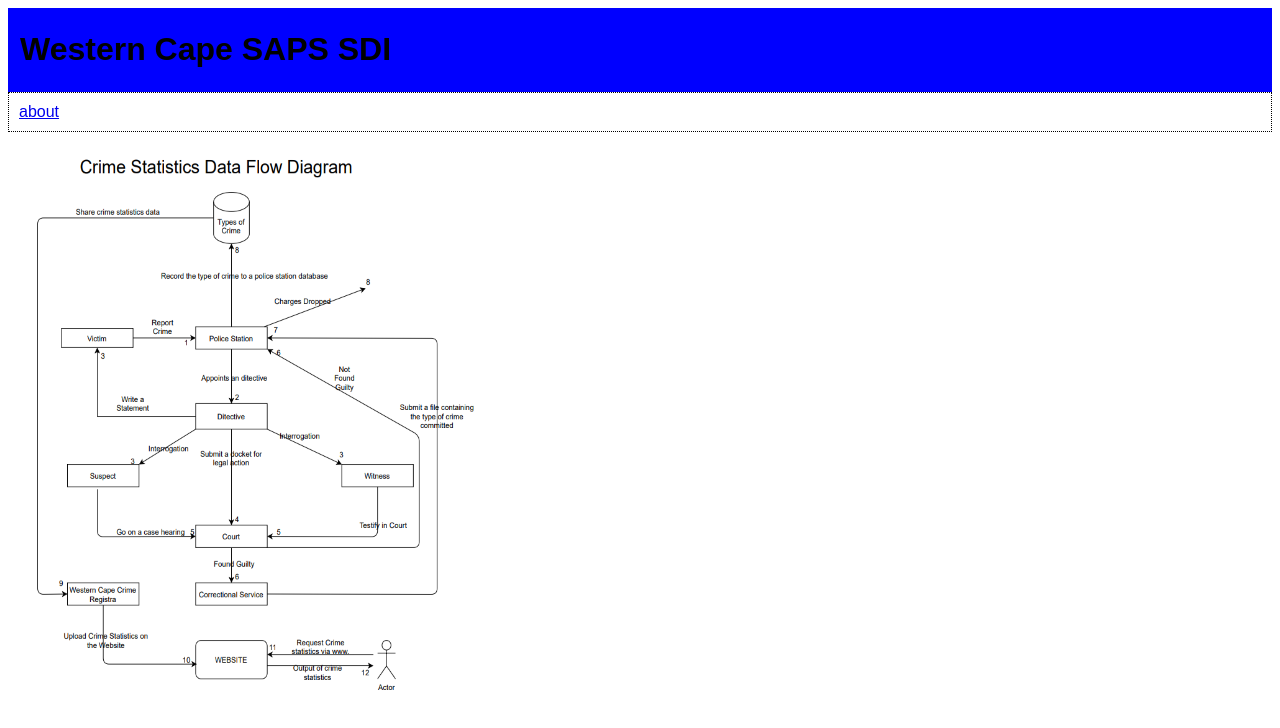
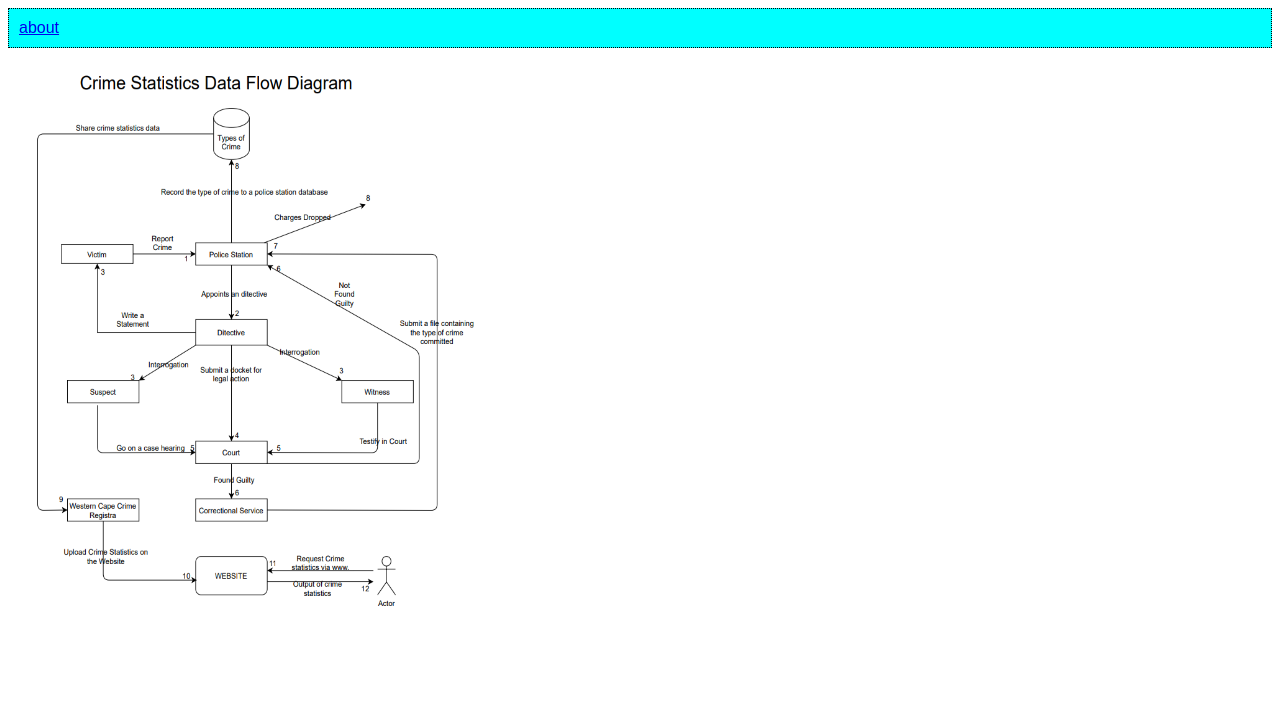
Before and after one commit to mthnja014/dfd, a plain HTML site: page index.html in a window 1280 px wide. Drawn offline with Linux system fonts and the light colour scheme.

Commit message:
Update index.html

```diff
--- a/index.html
+++ b/index.html
@@ -11,7 +11,7 @@
 			border: 1px dotted;
 			font-family: Arial;
 			font-size: 100%;
-			background-color: none;
+			background-color: cyan;
 			}
 	#content {
 			padding: 2px;
@@ -32,9 +32,7 @@
 </head>
 
 <body>
-<div id="banner">
-	<h1>Western Cape SAPS SDI</h1>
-</div>
+
 <div id="navigation">
 	<a href="https://mthnja014.github.io/about/">about</a>
 </div>
```
